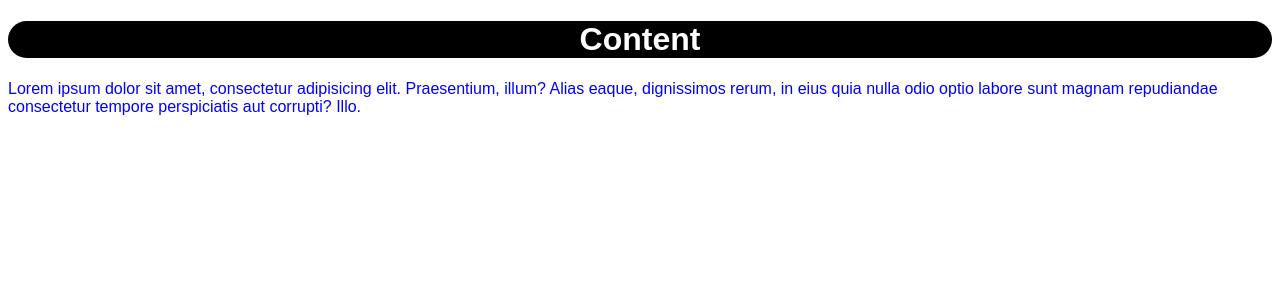
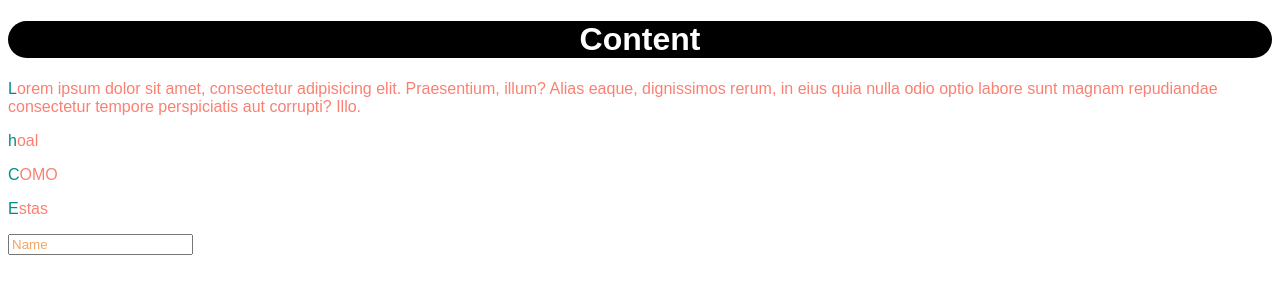
Before and after one commit to HustavoJhon/basic, a PHP site: page / in a window 1280 px wide. Shown: the top 300 px of the page. Run offline with PHP 8.4, Linux system fonts and the light colour scheme.

Commit message:
content for css in readme

```diff
--- a/css/0 introduccion/index.html
+++ b/css/0 introduccion/index.html
@@ -12,5 +12,9 @@
     <p>
         Lorem ipsum dolor sit amet, consectetur adipisicing elit. Praesentium, illum? Alias eaque, dignissimos rerum, in eius quia nulla odio optio labore sunt magnam repudiandae consectetur tempore perspiciatis aut corrupti? Illo.
     </p>
+    <p>hoal</p>
+    <p>COMO</p>
+    <p>Estas</p>
+    <input type="text" placeholder="Name">
 </body>
 </html>
--- a/css/0 introduccion/style.css
+++ b/css/0 introduccion/style.css
@@ -12,3 +12,17 @@ h1{
     border: 20px;
     border-radius: 20px;
 }
+p {
+    color: salmon;
+}
+p:hover {
+    color: brown;
+}
+
+p::first-letter {
+    color: darkcyan;
+}
+
+::placeholder {
+    color: sandybrown;
+}
```
Also changed, not shown: css/readme.md.
